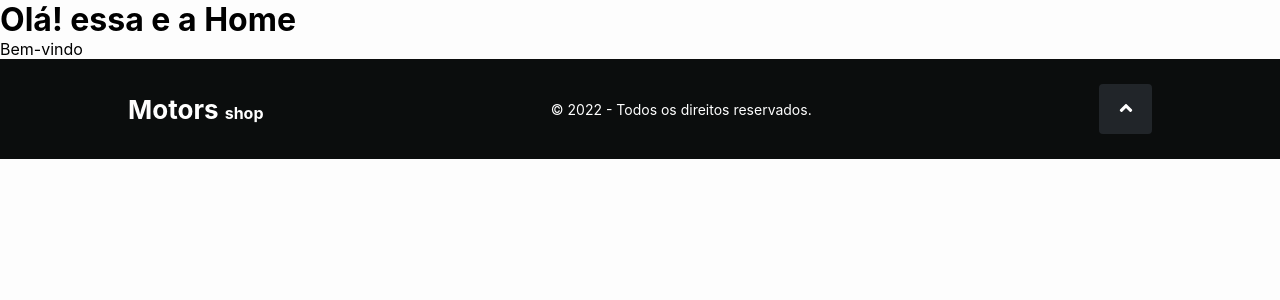
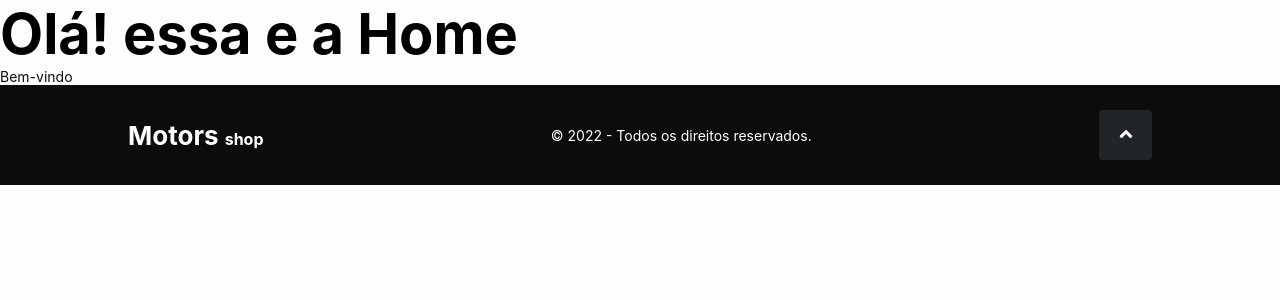
Before and after one commit to projeto-final-grupo07/frontend-project-ff-m6, a React (Create React App) app in the folder client/: page / in a window 1280 px wide. Shown: the top 300 px of the page. Built offline with nearby package versions, Linux system fonts and the light colour scheme.

Commit message:
feat: styled size

```diff
--- a/client/src/pages/homePage/index.tsx
+++ b/client/src/pages/homePage/index.tsx
@@ -1,11 +1,14 @@
-import Footer from '../../components/Footer'
+import Footer from "../../components/Footer";
+import { StyledParagraph, StyledTitle } from "../../styles/typography";
 
 export const Home = () => {
-	return (
-		<>
-			<h1>Olá! essa e a Home</h1>
-			<p>Bem-vindo</p>
-			<Footer />
-		</>
-	)
-}
+  return (
+    <>
+      <StyledTitle fontSize="Heading-1-700" tag="h1">
+        Olá! essa e a Home
+      </StyledTitle>
+      <StyledParagraph>Bem-vindo</StyledParagraph>
+      <Footer />
+    </>
+  );
+};
--- /dev/null
+++ b/client/src/styles/typography.ts
@@ -0,0 +1,117 @@
+import styled, { css } from "styled-components";
+import Typograph from "./components/Typograph";
+
+export const StyledTitle = styled(Typograph)`
+  font-weight: ${(props) => props.fontWeight || 700};
+  color: ${(props) => props.fontColor || ""};
+  ${({ fontSize }) => {
+    switch (fontSize) {
+      case "Heading-1-700":
+        return css`
+          font-size: 56px;
+          font-weight: 700;
+          @media (max-width: 800px) {
+            font-size: 46px;
+          }
+        `;
+      case "Heading-2-600":
+        return css`
+          font-size: 45px;
+          font-weight: 600;
+          @media (max-width: 800px) {
+            font-size: 35px;
+          }
+        `;
+
+      case "Heading-3-600":
+        return css`
+          font-size: 40px;
+          font-weight: 600;
+          @media (max-width: 800px) {
+            font-size: 30px;
+          }
+        `;
+      case "Heading-3-500":
+        return css`
+          font-size: 40px;
+          font-weight: 500;
+          @media (max-width: 800px) {
+            font-size: 30px;
+          }
+        `;
+      case "Heading-4-600":
+        return css`
+          font-size: 35px;
+          font-weight: 600;
+          @media (max-width: 800px) {
+            font-size: 26px;
+          }
+        `;
+      case "Heading-4-500":
+        return css`
+          font-size: 35px;
+          font-weight: 500;
+          @media (max-width: 800px) {
+            font-size: 26px;
+          }
+        `;
+      case "Heading-5-600":
+        return css`
+          font-size: 30px;
+          font-weight: 600;
+          @media (max-width: 800px) {
+            font-size: 20px;
+          }
+        `;
+      case "Heading-5-500":
+        return css`
+          font-size: 30px;
+          font-weight: 500;
+          @media (max-width: 800px) {
+            font-size: 20px;
+          }
+        `;
+      case "Heading-6-600":
+        return css`
+          font-size: 25px;
+          font-weight: 600;
+          @media (max-width: 800px) {
+            font-size: 15px;
+          }
+        `;
+      case "Heading-6-500":
+        return css`
+          font-size: 25px;
+          font-weight: 500;
+          @media (max-width: 800px) {
+            font-size: 15px;
+          }
+        `;
+      case "Heading-6-600":
+        return css`
+          font-size: 14px;
+          font-weight: 600;
+          @media (max-width: 800px) {
+            font-size: 9px;
+          }
+        `;
+      case "Heading-6-500":
+        return css`
+          font-size: 14px;
+          font-weight: 500;
+          @media (max-width: 800px) {
+            font-size: 9px;
+          }
+        `;
+    }
+  }}
+`;
+interface iStyledParagraphProps {
+  error?: boolean;
+}
+
+export const StyledParagraph = styled.p<iStyledParagraphProps>`
+  font-weight: 400;
+  font-size: 14px;
+  color: ${({ error }) => (error ? "var(--alert1)" : "var(--grey0)")};
+`;
```
